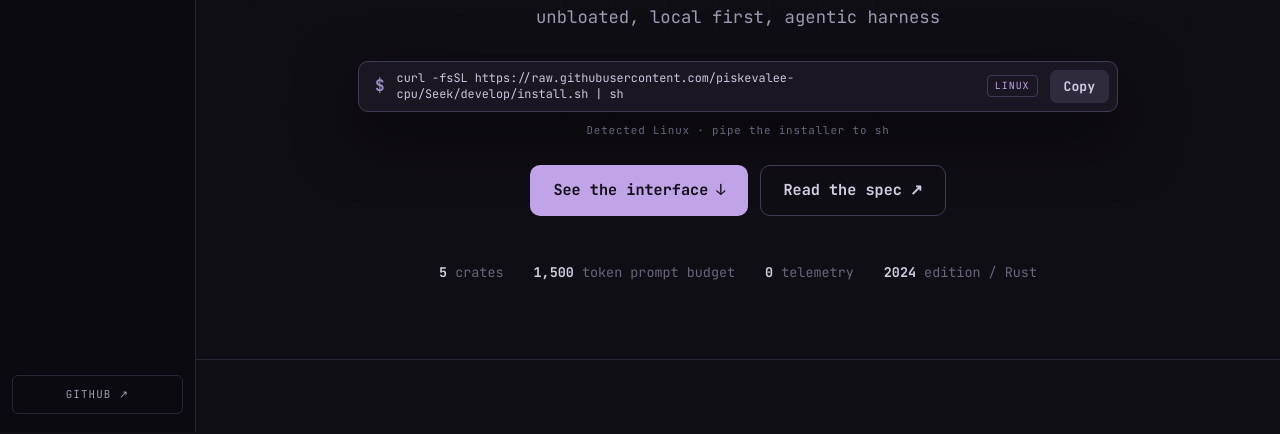
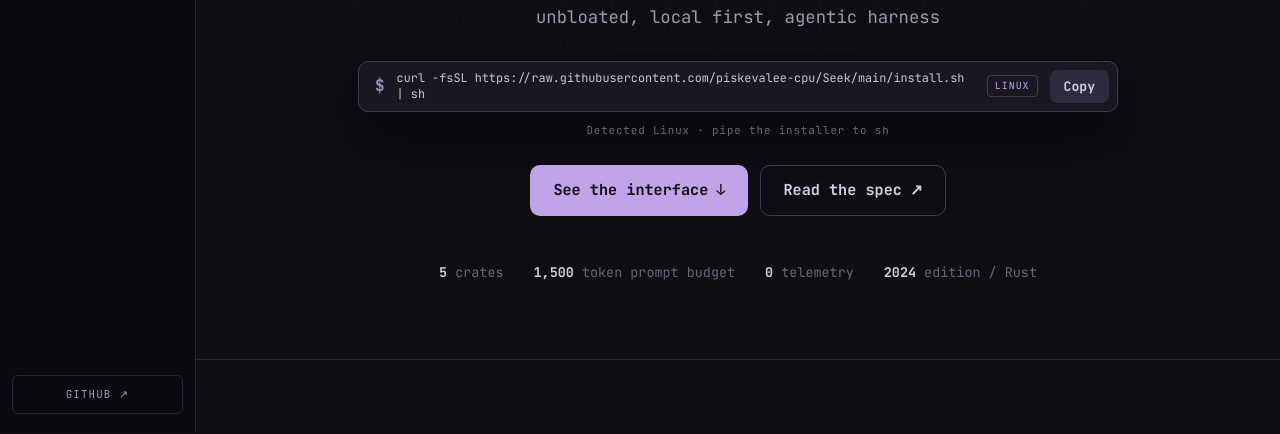
Before and after one commit to piskevalee-cpu/seek.pskv.cc, a plain HTML site: page index.html in a window 1280 px wide. Shown: the part 368-802 px from the top of the page. Drawn offline with Linux system fonts and the light colour scheme; no server answers.

Commit message:
fix: use the main install URL from the README

```diff
--- a/index.html
+++ b/index.html
@@ -41,7 +41,7 @@
 
         <div class="install-box">
           <span class="prompt-sign" aria-hidden="true">$</span>
-          <code id="installCmd">curl -fsSL https://raw.githubusercontent.com/piskevalee-cpu/Seek/develop/install.sh | sh</code>
+          <code id="installCmd">curl -fsSL https://raw.githubusercontent.com/piskevalee-cpu/Seek/main/install.sh | sh</code>
           <span class="os-tag" id="osTag">LINUX</span>
           <button class="copy-btn" id="copyInstall" aria-label="Copy install command">
             <span class="copy-label">Copy</span>
--- a/script.js
+++ b/script.js
@@ -159,7 +159,7 @@
   });
 
   /* ---------- Real install command for the detected platform ---------- */
-  const RAW_INSTALL = 'https://raw.githubusercontent.com/piskevalee-cpu/Seek/develop/install.sh';
+  const RAW_INSTALL = 'https://raw.githubusercontent.com/piskevalee-cpu/Seek/main/install.sh';
   function detectOS() {
     const hay = ((navigator.userAgent || '') + ' ' + (navigator.platform || '') + ' ' + (navigator.userAgentData?.platform || '')).toLowerCase();
     if (hay.includes('win')) return 'WINDOWS';
```
